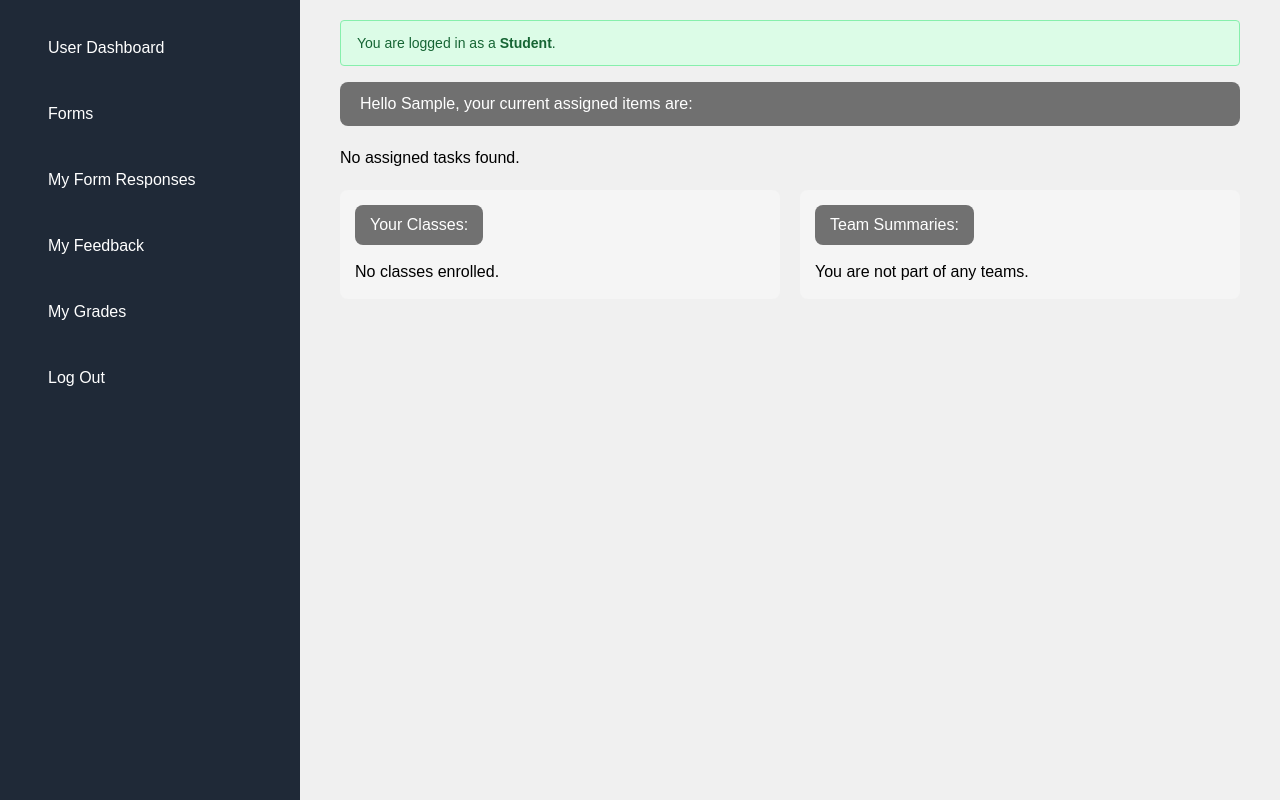
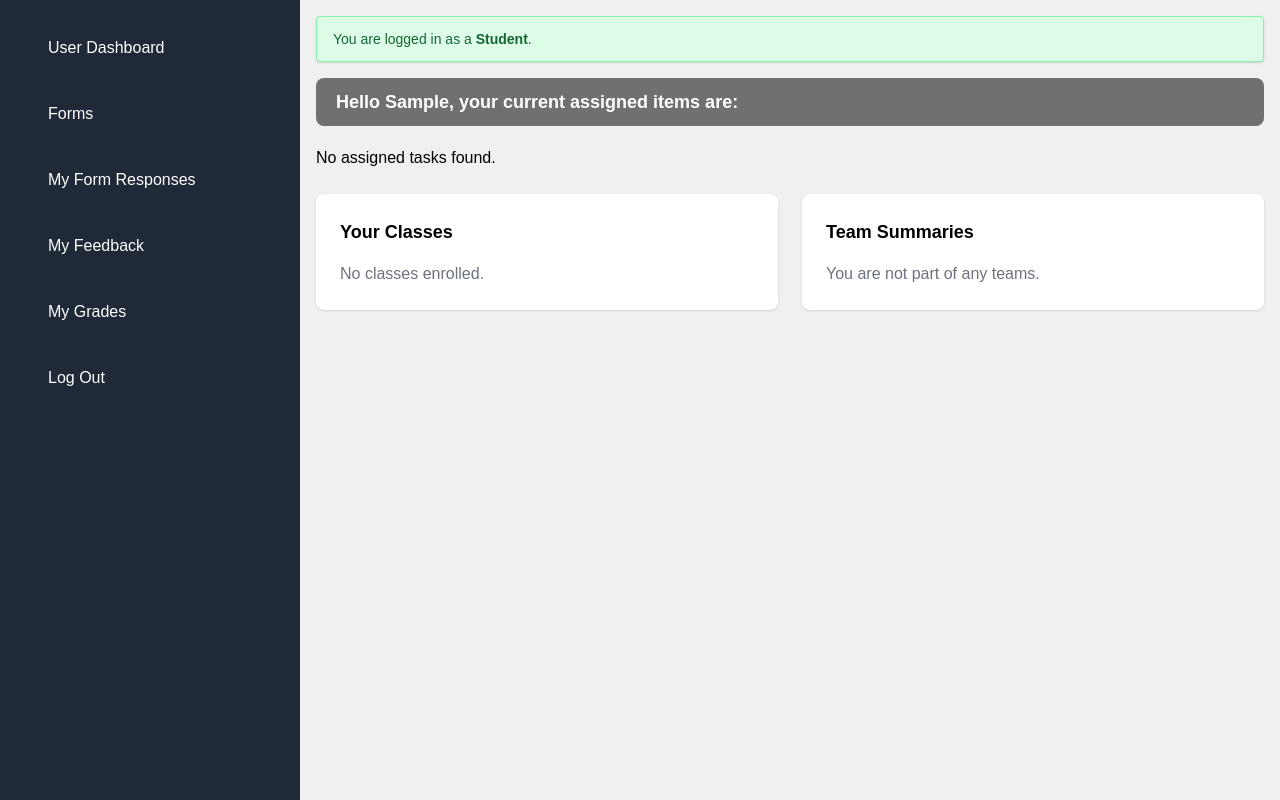
Before and after one commit to varun-singh26/PeerSight, a Django app: page /student_landing/ in a window 1280 px wide. Run offline with Django 4.2, Linux system fonts and the light colour scheme; the visitor is signed in with stand-in values (Sample User, id 1); data comes from the database, SQL or seed files in the repository; data that the repository does not hold is empty; parts of the project's set-up code (start-up, migrations or seed data) failed here and were passed over; some libraries are stand-ins or nearby versions.

Commit message:
student dashboard styling

```diff
--- a/PeerSight/main/static/main/css/userDashboardStyles.css
+++ b/PeerSight/main/static/main/css/userDashboardStyles.css
@@ -61,6 +61,12 @@ h2 {
 
 .completed {
     background: #2E8B57;
+    color: white;
+}
+
+.not-completed {
+    background: #333;
+    color: white;
 }
 
 .completed-text {
--- a/PeerSight/main/templates/main/admin.html
+++ b/PeerSight/main/templates/main/admin.html
@@ -9,12 +9,10 @@
 {% block content %}
 <div class="container mx-auto p-4">
 
-  <!-- Role Banner -->
   <div class="bg-blue-100 border border-blue-300 text-blue-800 text-sm px-4 py-3 rounded mb-4 shadow">
       You are logged in as a <strong>{{ request.user.role|title }}</strong>.
   </div>
 
-  <!-- Courses Display -->
   <h2 class="text-lg font-bold mb-4">Hello {{ username }}, your current classes are:</h2>
 
   <div class="grid grid-cols-1 md:grid-cols-3 gap-6 mb-6">
--- a/PeerSight/main/templates/main/landing_user.html
+++ b/PeerSight/main/templates/main/landing_user.html
@@ -8,77 +8,72 @@
 {% endblock %}
 
 {% block content %}
-<div class="dashboard-container">
+<div class="container mx-auto p-4">
 
-    <!-- Role Banner -->
-    <div class="bg-green-100 border border-green-300 text-green-800 text-sm px-4 py-3 rounded mb-4" role="alert">
+    <div class="bg-green-100 border border-green-300 text-green-800 text-sm px-4 py-3 rounded mb-4 shadow">
         You are logged in as a <strong>{{ request.user.role|title }}</strong>.
     </div>
 
-    <h2>Hello {{ username }}, your current assigned items are:</h2>
-
-    <div class="assigned-items">
+    <h2 class="text-lg font-bold mb-4">Hello {{ username }}, your current assigned items are:</h2>
+    <div class="grid grid-cols-1 md:grid-cols-3 gap-6 mb-6">
         {% if assigned_tasks %}
             {% for task in assigned_tasks %}
-                <div class="task-card {% if task.status == 'completed' %}completed{% endif %}">
-                    <div class="task-header">
-                        <span class="task-type">{{ task.name }}</span>
-                        <span class="task-tag">{{ task.tag }}</span>
+            <a href="{% url 'main:fill_form' task.form_id %}" class="block">
+                <div class="w-full h-48 rounded-lg p-4 shadow flex flex-col justify-center items-center
+                {% if task.status == 'completed' %}
+                    completed
+                {% else %}
+                    not-completed
+                {% endif %}">
+                        <p class = "text-white">{{ task.tag }}</p>
+                        <h3 class="text-white font-bold text-lg mb-2">{{ task.name }}</h3>
+                        {% if task.status == 'completed' %}
+                            <span class="text-white font-semibold">Status: Completed</span>
+                        {% else %}
+                            <span class="text-white font-semibold">Due by: {{ task.due_date }}</span>
+                        {% endif %}
                     </div>
-                    {% if task.status == 'completed' %}
-                        <div class="due-by">
-                            <span>Status:</span>
-                            <span class="completed-text">Completed</span>
-                        </div>
-                    {% else %}
-                        <div class="due-by">
-                            <span>Due by:</span>
-                            <span class="due-date">{{ task.due_date }}</span>
-                        </div>
-                    {% endif %}
-                </div>
+            </a>
             {% endfor %}
         {% else %}
             <p>No assigned tasks found.</p>
         {% endif %}
     </div>
 
-    <div class="dashboard-lower">
+    <div class="grid grid-cols-1 md:grid-cols-2 gap-6">
 
-        <!-- User Classes -->
-        <div class="classes">
-            <div class="section-header">Your Classes:</div>
+        <div class="bg-white p-6 rounded-lg shadow">
+            <div class="text-lg font-semibold mb-4">Your Classes</div>
             {% if user_classes %}
                 {% for class in user_classes %}
-                    <div class="class-item">
-                        <div>{{ class.name }}</div>
-                        <div class="instructor">Instructor: {{ class.creator.get_full_name|default:class.creator.username }}</div>
+                    <div class="mb-2">
+                        <p class="font-medium">{{ class.name }}</p>
+                        <p class="text-sm text-gray-600">Instructor: {{ class.creator.get_full_name|default:class.creator.username }}</p>
                     </div>
                 {% endfor %}
             {% else %}
-                <p>No classes enrolled.</p>
+                <p class="text-gray-500">No classes enrolled.</p>
             {% endif %}
         </div>
 
-        <!-- Team Summary -->
-        <div class="team-summary">
-            <div class="section-header">Team Summaries:</div>
+        <div class="bg-white p-6 rounded-lg shadow">
+            <div class="text-lg font-semibold mb-4">Team Summaries</div>
             {% if teams %}
                 {% for team in teams %}
-                    <div class="team">
-                        <h4>{{ team.name }}:</h4>
-                        <div class="team-members">
+                    <div class="mb-4">
+                        <h4 class="font-bold">{{ team.name }}:</h4>
+                        <div class="ml-2 text-sm text-gray-700">
                             {% for member in team.members %}
                                 <p>{{ forloop.counter }}. {{ member }}</p>
                             {% endfor %}
                         </div>
                         {% if team.to_do %}
-                            <div class="todo-item"><strong>To Do:</strong> {{ team.to_do }}</div>
+                            <p class="mt-1 text-sm"><strong>To Do:</strong> {{ team.to_do }}</p>
                         {% endif %}
                     </div>
                 {% endfor %}
             {% else %}
-                <p>You are not part of any teams.</p>
+                <p class="text-gray-500">You are not part of any teams.</p>
             {% endif %}
         </div>
     </div>
--- a/PeerSight/main/views.py
+++ b/PeerSight/main/views.py
@@ -83,6 +83,7 @@ def student_landing(request):
             'due_date': form.deadline.strftime("%A %I:%M%p") if form.deadline else "No deadline",
             'status': 'completed' if is_completed else 'pending',
             'tag': form.course.name if form.course else "General",
+            'form_id': form.id,
         })
 
     user_classes = Course.objects.filter(students=user).select_related('creator')
```
